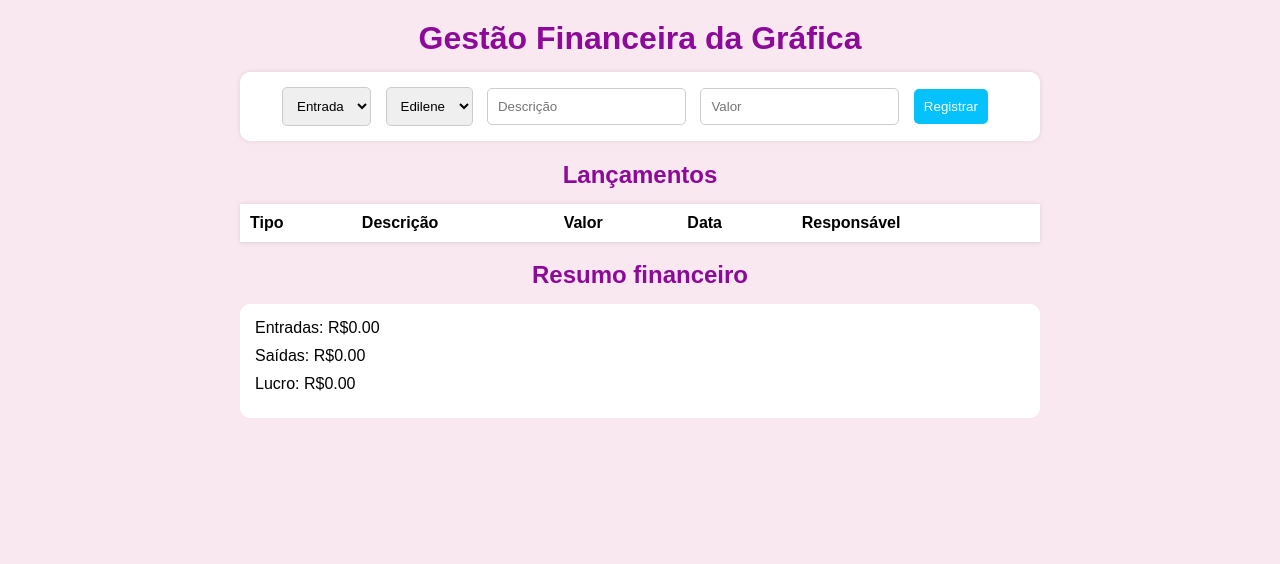
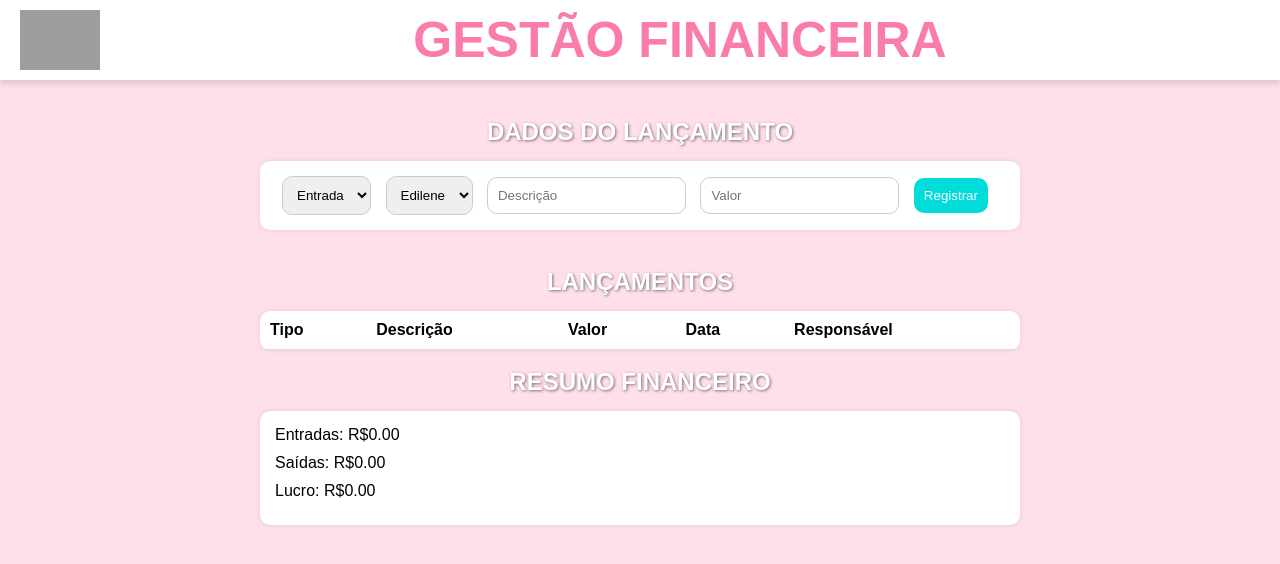
Before and after one commit to DanielPerso/edilene-caixa, a website: page index.html in a window 1280 px wide. Drawn offline with Linux system fonts and the light colour scheme; no server answers; grey boxes are pictures that could not be loaded.

Commit message:
feat: add Tailwind CSS dependencies and update styles
- Added Tailwind CSS and its Vite plugin to package.json.
- Refactored script.js to ensure case-insensitive handling of 'entrada' and 'saida'.
- Enhanced style.css with a new layout, improved header styles, and updated button and table designs for better aesthetics.

```diff
--- a/gestao-financeira-backend/models/lancamento.js
+++ b/gestao-financeira-backend/models/lancamento.js
@@ -3,7 +3,7 @@ const mongoose = require('mongoose');
 const LancamentoSchema = new mongoose.Schema({
     tipo: {
         type: String,
-        enum: ['entrada', 'saida'],
+        enum: ['Entrada', 'Saida'],
         required: true
     },
     descricao: {
@@ -20,7 +20,7 @@ const LancamentoSchema = new mongoose.Schema({
     },
     responsavel: {
         type: String,
-        enum: ['edilene', 'daniel'],
+        enum: ['Edilene', 'Daniel'],
         required: true
     }
 });
--- a/index.html
+++ b/index.html
@@ -4,30 +4,42 @@
 <head>
     <meta charset="UTF-8">
     <meta name="viewport" content="width=device-width, initial-scale=1.0">
-    <title>Gestão Financeira da Gráfica</title>
+    <title>Edilene Personalizados</title>
     <link rel="stylesheet" href="style.css" />
+    <link rel="icon" href="icone.svg" type="image" />
 </head>
 
 <body>
+    <header>
+        <img src="https://i.imgur.com/pk4Qh1V.png" alt="logo" style="height: 60px;" id="logoedilene">
+        <h1>GESTÃO FINANCEIRA</h1>
+    </header>
+    <br>
+
     <div class="container">
-        <h1>Gestão Financeira da Gráfica</h1>
+
+
+
+        <h2>DADOS DO LANÇAMENTO</h2>
         <form id="form-lancamento">
 
             <select id="tipo">
-                <option value="entrada">Entrada</option>
-                <option value="saida">Saída</option>
+                <option value="Entrada">Entrada</option>
+                <option value="Saida">Saída</option>
             </select>
 
             <select id="responsavel">
-                <option value="edilene">Edilene</option>
-                <option value="daniel">Daniel</option>
+                <option value="Edilene">Edilene</option>
+                <option value="Daniel">Daniel</option>
             </select>
             <input type="text" id="descricao" placeholder="Descrição">
             <input type="number" step="any" id="valor" placeholder="Valor">
             <button type="submit">Registrar</button>
         </form>
 
-        <h2>Lançamentos</h2>
+        <br>
+
+        <h2>LANÇAMENTOS</h2>
         <table id="tabela-lancamentos">
             <thead>
                 <tr>
@@ -43,7 +55,7 @@
             </tbody>
         </table>
         <br>
-        <h2>Resumo financeiro</h2>
+        <h2>RESUMO FINANCEIRO</h2>
         <div id="resumo">
             <p>Entradas: R$<span id="total-entradas">0.00</span></p>
             <p>Saídas: R$<span id="total-saidas">0.00</span></p>
--- /dev/null
+++ b/package.json
@@ -0,0 +1,6 @@
+{
+  "dependencies": {
+    "@tailwindcss/vite": "^4.1.8",
+    "tailwindcss": "^4.1.8"
+  }
+}
--- a/script.js
+++ b/script.js
@@ -7,6 +7,7 @@ const totalEntradas = document.getElementById('total-entradas');
 const totalSaidas = document.getElementById('total-saidas');
 const totalLucro = document.getElementById('total-lucro');
 const responsavel = document.getElementById('responsavel');
+
 
 let entradas = 0;
 let saidas = 0;
@@ -79,7 +80,7 @@ function adicionarLinha(tipo, descricao, valor, data, id, responsavel) {
         <td><button class='btn-excluir'>Excluir</button></td>
     `;
 
-    linha.style.color = tipo === 'entrada' ? 'green' : 'red';
+    linha.style.color = tipo.toLowerCase() === 'entrada' ? 'green' : 'red';
 
     linha.querySelector('.btn-excluir').addEventListener('click', async () => {
         try {
@@ -101,7 +102,9 @@ function adicionarLinha(tipo, descricao, valor, data, id, responsavel) {
 }
 
 function atualizarResumo(tipo, valor) {
-    if (tipo === 'entrada') {
+    const tipoLower = tipo.toLowerCase();
+
+    if (tipoLower === 'entrada') {
         entradas += valor;
     } else {
         saidas += valor;
--- a/style.css
+++ b/style.css
@@ -5,16 +5,51 @@
     font-family: Arial, Helvetica, sans-serif;
 }
 
+html,
 body {
-    background-color: #fae8f1;
-    padding: 20px;
+    width: 100%;
+    height: 100%;
+    margin: 0;
+    padding: 0;
+    background-color: rgb(255, 223, 235);
+    ;
 }
 
-h1,
+/* Header (opcional, se estiver usando) */
+header {
+    width: 100%;
+    background-color: #fff;
+    display: flex;
+    align-items: center;
+    justify-content: space-between;
+    padding: 10px 20px;
+    box-shadow: 0 5px 5px rgba(0, 0, 0, 0.1);
+}
+
+header img {
+    height: 60px;
+}
+
+header h1 {
+    flex: 1;
+    text-align: center;
+    font-size: 50px;
+    color: #fa7cac;
+}
+
+.container {
+    max-width: 800px;
+    margin: 0 auto;
+    padding: 20px;
+    /* mantemos o padding interno para não grudar tudo */
+}
+
+
 h2 {
-    color: #8d0999;
+    color: #ffffff;
     margin-bottom: 15px;
     text-align: center;
+    text-shadow: 1px 1px 3px rgba(0, 0, 0, 0.5);
 }
 
 form {
@@ -32,11 +67,11 @@ form button {
     padding: 10px;
     margin-right: 10px;
     border: 1px solid #ccc;
-    border-radius: 5px;
+    border-radius: 10px;
 }
 
 form button {
-    background-color: rgb(6, 194, 252);
+    background-color: #00DCDA;
     color: white;
     border: none;
     cursor: pointer;
@@ -51,6 +86,7 @@ table {
     border-collapse: collapse;
     background-color: white;
     box-shadow: 0 0 5px rgba(0, 0, 0, 0.1);
+    border-radius: 10px;
 }
 
 th,
@@ -64,14 +100,11 @@ td {
     background: #fff;
     padding: 15px;
     border-radius: 10px;
+    box-shadow: 0 0 5px rgba(0, 0, 0, 0.1)
 }
 
 #resumo p {
     margin-bottom: 10px;
     font-size: 16px;
+    border-radius: 10px;
 }
-
-.container {
-    max-width: 800px;
-    margin: 0 auto;
-}
```
Also changed, not shown: LOGO.png (added), assets/Sem título-2.png (added), assets/Sem-título-2 (1).ico (added), assets/Sem-título-2.ico (added), icone.svg (added), 1 other file.
